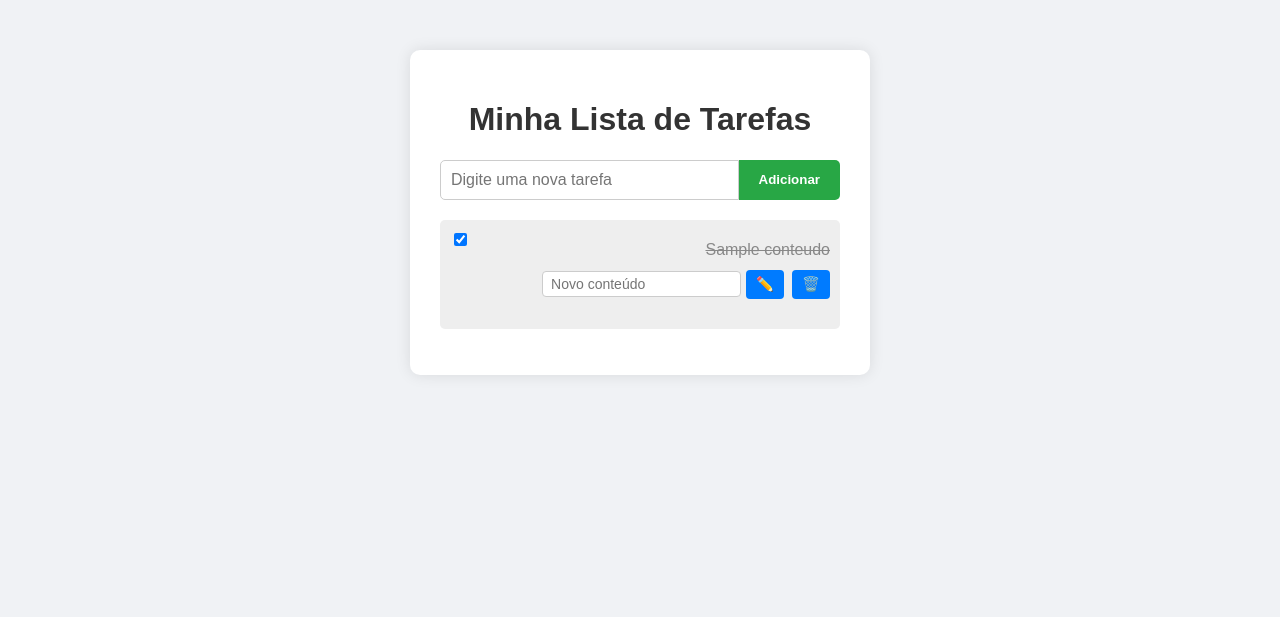
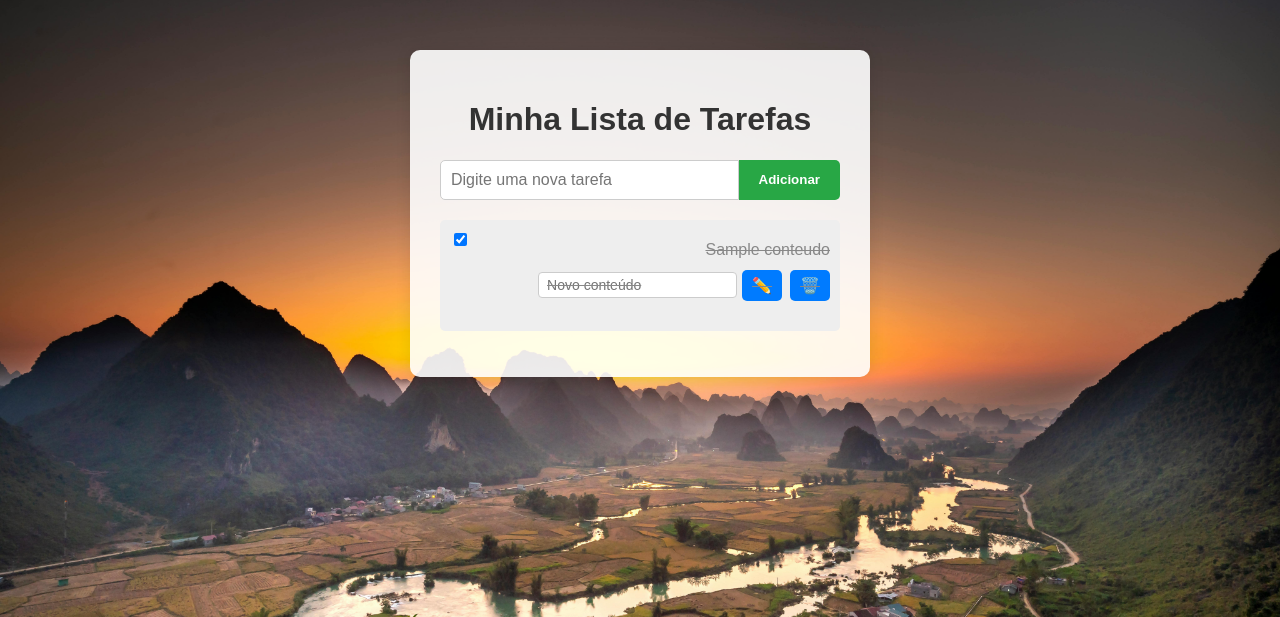
Before and after one commit to mariarita-cf/Flask-todo, a Flask app: page / in a window 1280 px wide. Shown: the top 617 px of the page. Run offline with Flask 3, Linux system fonts and the light colour scheme; tables that the repository leaves empty hold one stand-in row (values such as "Sample post"); a database or web service that is not in the repository returns one stand-in record (values such as "Sample title"); some libraries are stand-ins or nearby versions.

Commit message:
Corrige nome da imagem de fundo

```diff
--- a/static/style.css
+++ b/static/style.css
@@ -1,6 +1,7 @@
 body {
     font-family: Arial, sans-serif;
-    background-color: #f0f2f5;
+    background: url("/static/bg.jpg") no-repeat center center fixed;
+    background-size: cover;
     margin: 0;
     padding: 0;
     display: flex;
@@ -8,7 +9,7 @@ body {
 }
 
 .container {
-    background-color: white;
+    background-color: rgba(255, 255, 255, 0.9); /* branco translúcido */
     margin-top: 50px;
     padding: 30px;
     border-radius: 10px;
@@ -65,7 +66,6 @@ li {
     position: relative;
 }
 
-
 .concluida {
     text-decoration: line-through;
     color: #888;
@@ -74,26 +74,6 @@ li {
 span.concluida {
     text-decoration: line-through;
     color: gray;
-}
-
-.acoes {
-    float: right;
-    display: flex;
-    gap: 5px;
-}
-
-.acoes button, .acoes form button {
-    background-color: #007bff;
-    color: white;
-    border: none;
-    padding: 6px 10px;
-    border-radius: 4px;
-    cursor: pointer;
-    font-size: 0.9em;
-}
-
-.acoes button:hover, .acoes form button:hover {
-    background-color: #0056b3;
 }
 
 .texto-tarefa {
@@ -112,8 +92,8 @@ span.concluida {
     align-items: center;
 }
 
-.acoes button {
-    background: #007bff;
+.acoes button, .acoes form button {
+    background-color: #007bff;
     color: white;
     border: none;
     padding: 6px 10px;
@@ -122,8 +102,8 @@ span.concluida {
     font-size: 16px;
 }
 
-.acoes button:hover {
-    background: #0056b3;
+.acoes button:hover, .acoes form button:hover {
+    background-color: #0056b3;
 }
 
 .edit-form input[type="text"] {
```
Also changed, not shown: static/bg.jpg (added).
